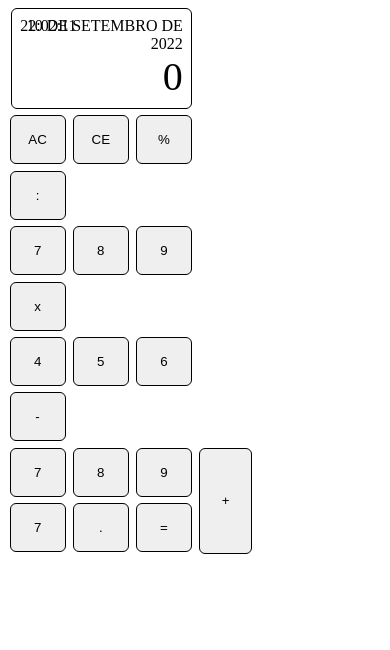
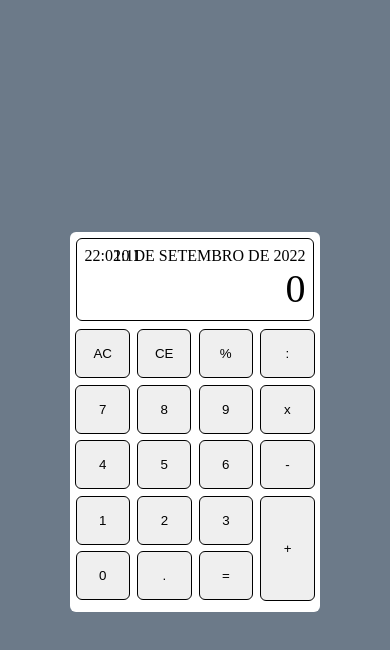
Before and after one commit to hfsdouglas/calculadora-abm, a plain HTML site: page index.html in a window 390 px wide. Drawn offline with Linux system fonts and the light colour scheme.

Commit message:
Utilizando flexbox para centralização do corpo da calculadora de forma responsiva

```diff
--- a/index.html
+++ b/index.html
@@ -8,8 +8,8 @@
     <link rel="stylesheet" href="styles/styles.css">
 </head>
 <body>
-    <header class="header"></header>
-    <div class="calc">
+    <div class="container">
+        <div class="box">
             <div id="display">
                 <div id="top">
                     <p id="time"></p>
@@ -39,15 +39,16 @@
                     <button id="minus">-</button>
                 </div>
                 <div id="row4">
-                <button id="1">7</button>
-                <button id="2">8</button>
-                <button id="3">9</button>
+                    <button id="1">1</button>
+                    <button id="2">2</button>
+                    <button id="3">3</button>
                     <button id="sum">+</button>
                 </div>
                 <div id="row5">
-                <button id="0">7</button>
+                    <button id="0">0</button>
                     <button id="dot">.</button>
                     <button id="equal">=</button>
+                </div>
             </div>
         </div>
     </div>
--- a/styles/styles.css
+++ b/styles/styles.css
@@ -1,15 +1,55 @@
+/*----------FLEXBOX----------*/
+
+.container{
+    width: 100vw;
+    height: 100vh;
+    background: #6C7A89;
+    display: flex;
+    flex-direction: row;
+    justify-content: space-around;
+    align-items: center;
+}
+
+.box{
+    background: white;
+    width: 250px;
+    height: 380px;
+    border-radius: 6px;
+}
+
+body{
+    margin: 0px;
+}
+
+#rows{
+    display: flex;
+    flex-direction: column;
+    justify-content: space-around;
+    align-items: center;
+}
+
+/*----------FLEXBOX----------*/
+
 /*-----------MOBILE----------*/
 
 /*----------PATTERN----------*/
-button:not(button#sum){
-    position: relative;
+
+button{
     margin: 0.2rem 0.1rem;
     padding: 1rem;
-    width: 3.5rem;
+    width: 3.4rem;
 }
-.calc{
-    width: 50%;
+
+#row4{
+    align-self: flex-start;
+    margin: 0rem 0.25rem;
 }
+
+#row5{
+    align-self: flex-start;
+    margin: 0rem 0.25rem;
+}
+
 /*----------PATTERN----------*/
 
 /*----------DISPLAY----------*/
@@ -19,7 +59,7 @@ button:not(button#sum){
     border-width: 1px;
     border-color: black;
     padding: 0.5rem;
-    margin: 0.2rem;
+    margin: 0.35rem;
     border-radius: 6px;
 }
 #date{
@@ -41,10 +81,11 @@ button:not(button#sum){
 
 /*-----------BUTTON----------*/
 button#sum{
-    padding: 2.8rem 1.35rem;
+    padding: 2.75rem 1.35rem;
     position: absolute;
     margin: 0.2rem 0.35rem;
 }
+
 button{
     border-style: solid;
     border-radius: 6px;
```
Lines whose indentation alone changed are shown as unchanged.
